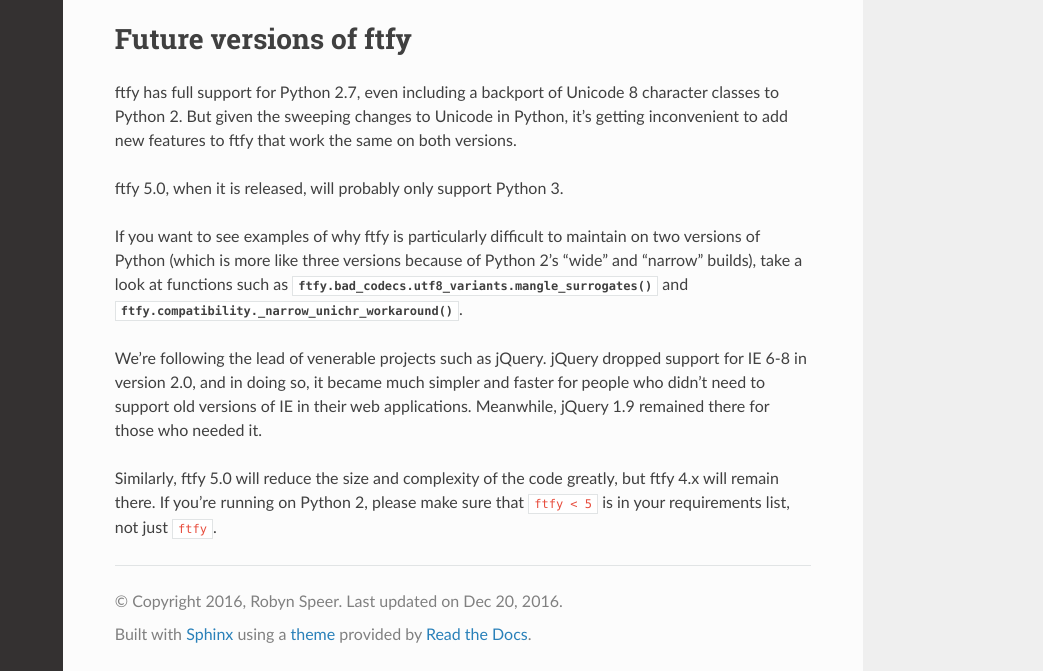
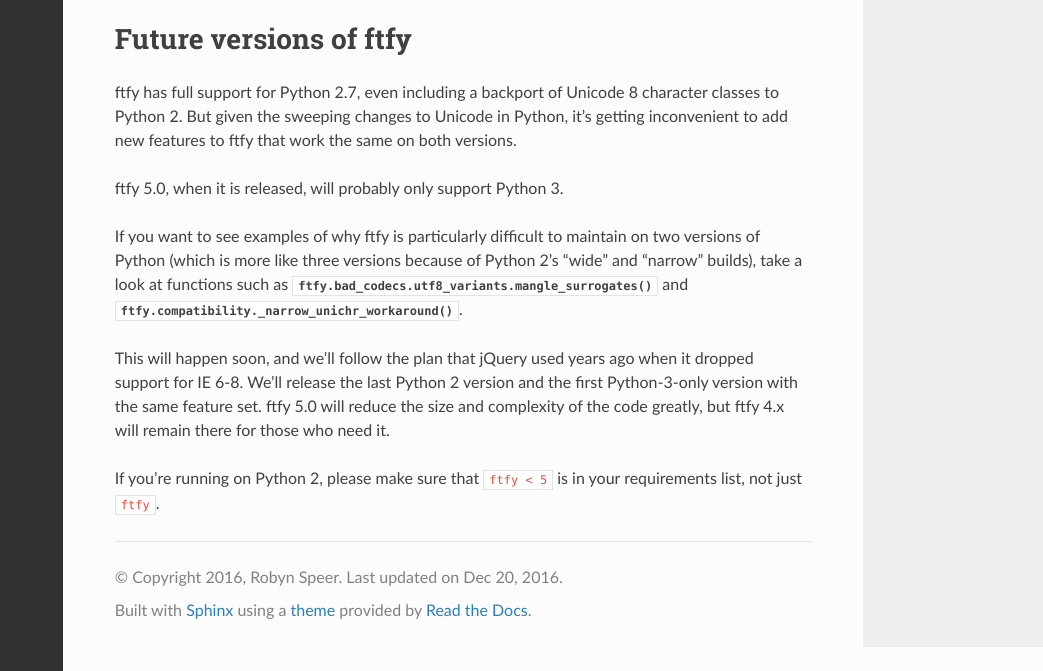
Before and after one commit to rspeer/python-ftfy, a Sphinx documentation site: the page built from docs/index.rst, in a window 1280 px wide and 900 px high, scrolled down 7745 px, cut to the strip 229-900 px from the top of the window. Shown: the whole strip, without its empty margins (237-1280 px from the left). Built offline with Sphinx 7.4.7 and the Read the Docs theme 2.0.0, drawn with Linux system fonts in a browser that asks for light colours.

Commit message:
documentation: ftfy 5 is probably happening soon

```diff
--- a/docs/index.rst
+++ b/docs/index.rst
@@ -336,11 +336,11 @@
 :func:`ftfy.bad_codecs.utf8_variants.mangle_surrogates` and
 :func:`ftfy.compatibility._narrow_unichr_workaround`.
 
-We're following the lead of venerable projects such as jQuery. jQuery dropped
-support for IE 6-8 in version 2.0, and in doing so, it became much simpler and
-faster for people who didn't need to support old versions of IE in their web
-applications. Meanwhile, jQuery 1.9 remained there for those who needed it.
+This will happen soon, and we'll follow the plan that jQuery used years ago
+when it dropped support for IE 6-8. We'll release the last Python 2 version and
+the first Python-3-only version with the same feature set. ftfy 5.0 will
+reduce the size and complexity of the code greatly, but ftfy 4.x will remain
+there for those who need it.
 
-Similarly, ftfy 5.0 will reduce the size and complexity of the code greatly,
-but ftfy 4.x will remain there. If you're running on Python 2, please make sure
-that `ftfy < 5` is in your requirements list, not just `ftfy`.
+If you're running on Python 2, please make sure that `ftfy < 5` is in your
+requirements list, not just `ftfy`.
```
